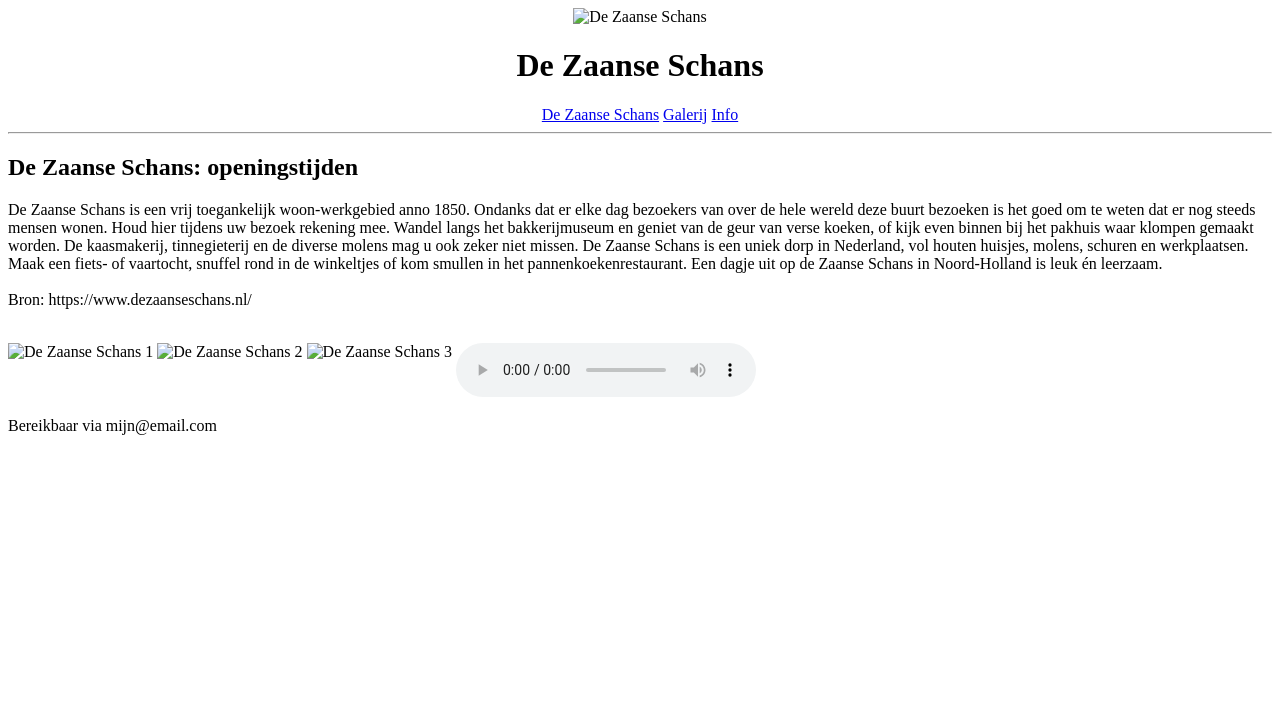
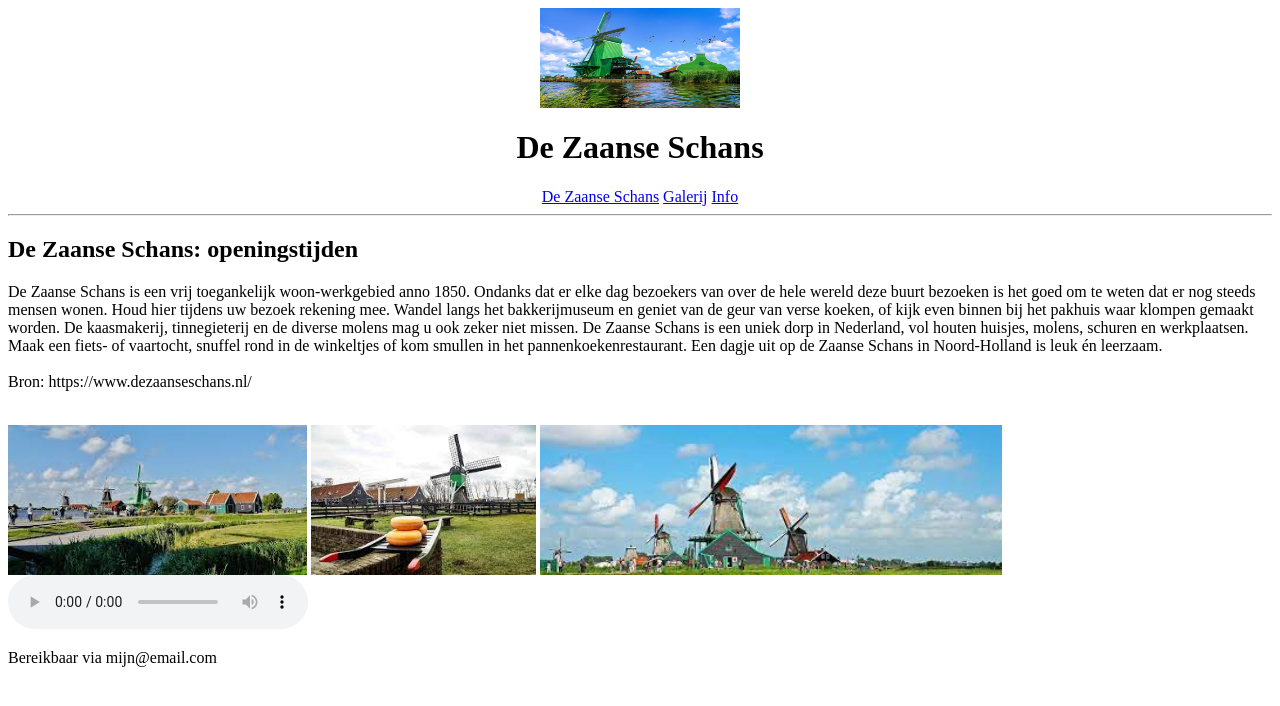
Before and after one commit to classyklaas/leukstukjehuiswerk.github.io, a plain HTML site: page galerij.html in a window 1280 px wide. Drawn offline with Linux system fonts and the light colour scheme.

Commit message:
Update galerij.html

```diff
--- a/galerij.html
+++ b/galerij.html
@@ -6,7 +6,7 @@
 </head>
 <body>
 <header>
-    <div style="text-align:center"><img src="afbeeldingen/logo_zaanse_schans.jpeg" style="vertical-align:top" alt="De Zaanse Schans" title="De Zaanse Schans" width="200" height="100">
+    <div style="text-align:center"><img src="logo_zaanse_schans.jpeg" style="vertical-align:top" alt="De Zaanse Schans" title="De Zaanse Schans" width="200" height="100">
     <h1>De Zaanse Schans</h1>
     <nav>
         <a href="index.html">De Zaanse Schans</a>
@@ -33,10 +33,10 @@
         </article>
         <aside>
             <div id="Deel met afbeeldingen en audio">
-                <img src="afbeeldingen/de_zaanse_schans_1.jpeg" style="vertical-align:top" alt="De Zaanse Schans 1" title="De Zaanse Schans 1" height="150">
-                <img src="afbeeldingen/de_zaanse_schans_2.jpeg" style="vertical-align:top" alt="De Zaanse Schans 2" title="De Zaanse Schans 2" height="150">
-                <img src="afbeeldingen/de_zaanse_schans_3.jpeg" style="vertical-align:top" alt="De Zaanse Schans 3" title="De Zaanse Schans 3" height="150">
-                <audio controls><source src="geluiden/file_example_MP3_1MG.mp3" type="audio/MP3">Your browser does not support the audio element.</audio>
+                <img src="de_zaanse_schans_1.jpeg" style="vertical-align:top" alt="De Zaanse Schans 1" title="De Zaanse Schans 1" height="150">
+                <img src="de_zaanse_schans_2.jpeg" style="vertical-align:top" alt="De Zaanse Schans 2" title="De Zaanse Schans 2" height="150">
+                <img src="de_zaanse_schans_3.jpeg" style="vertical-align:top" alt="De Zaanse Schans 3" title="De Zaanse Schans 3" height="150">
+                <audio controls><source src="file_example_MP3_1MG.mp3" type="audio/MP3">Your browser does not support the audio element.</audio>
             </div>
         </aside>
     </section>
```
